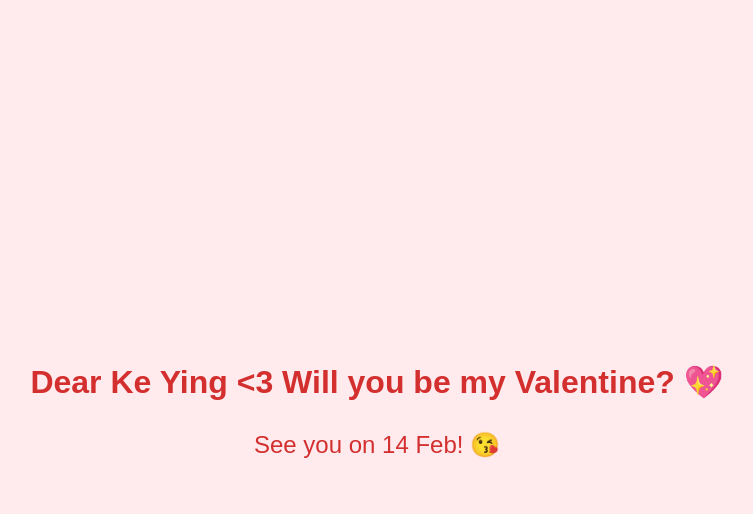
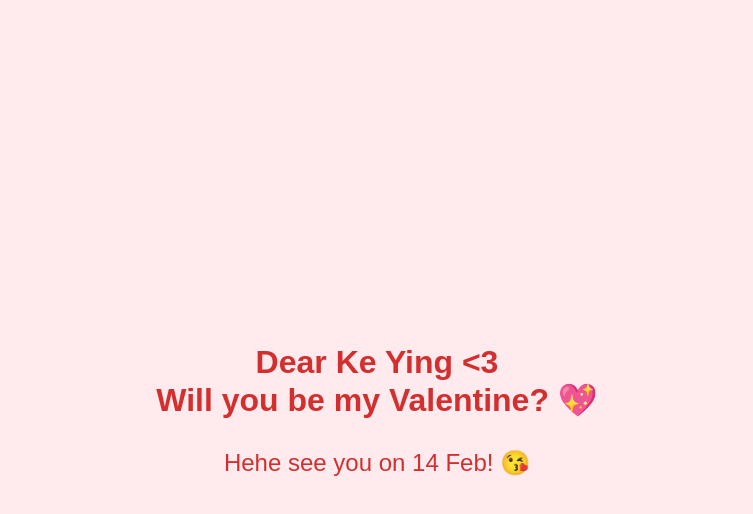
Before and after one commit to Supplyworldd/Vday, a plain HTML site: page Index.html in a window 1280 px wide. Both pictures are taken after a click on the button "Yes!". Shown: the whole page, without its empty margins (263-1016 px from the left). Drawn offline with Linux system fonts and the light colour scheme.

Commit message:
Update Index.html

```diff
--- a/Index.html
+++ b/Index.html
@@ -69,12 +69,12 @@
 </head>
 <body>
     <div class="container">
-        <h1>Dear Ke Ying <3 Will you be my Valentine? 💖</h1>
+        <h1>Dear Ke Ying <3 <br>Will you be my Valentine? 💖</h1>
         <div class="buttons">
             <button id="yesBtn">Yes!</button>
             <button id="noBtn">No</button>
         </div>
-        <div id="success">See you on 14 Feb! 😘</div>
+        <div id="success">Hehe see you on 14 Feb! 😘</div>
     </div>
 
     <script>
```
